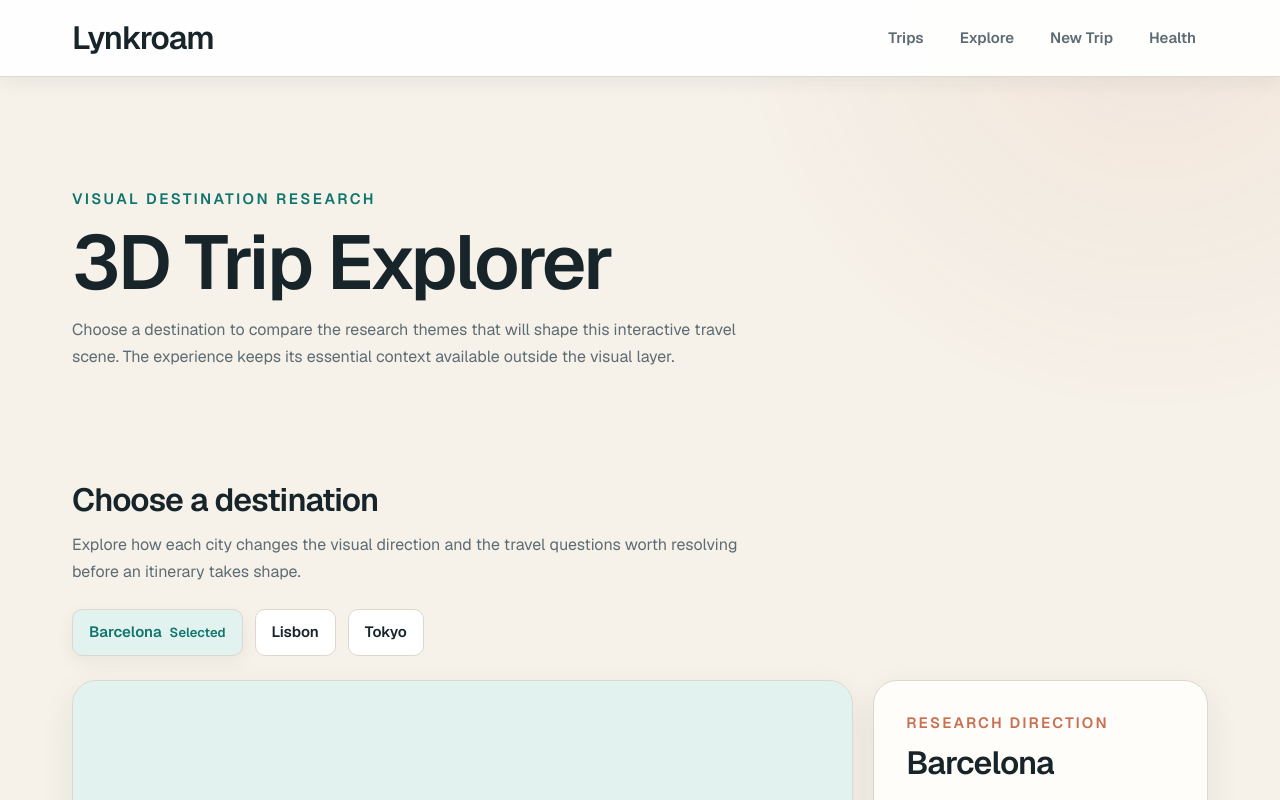
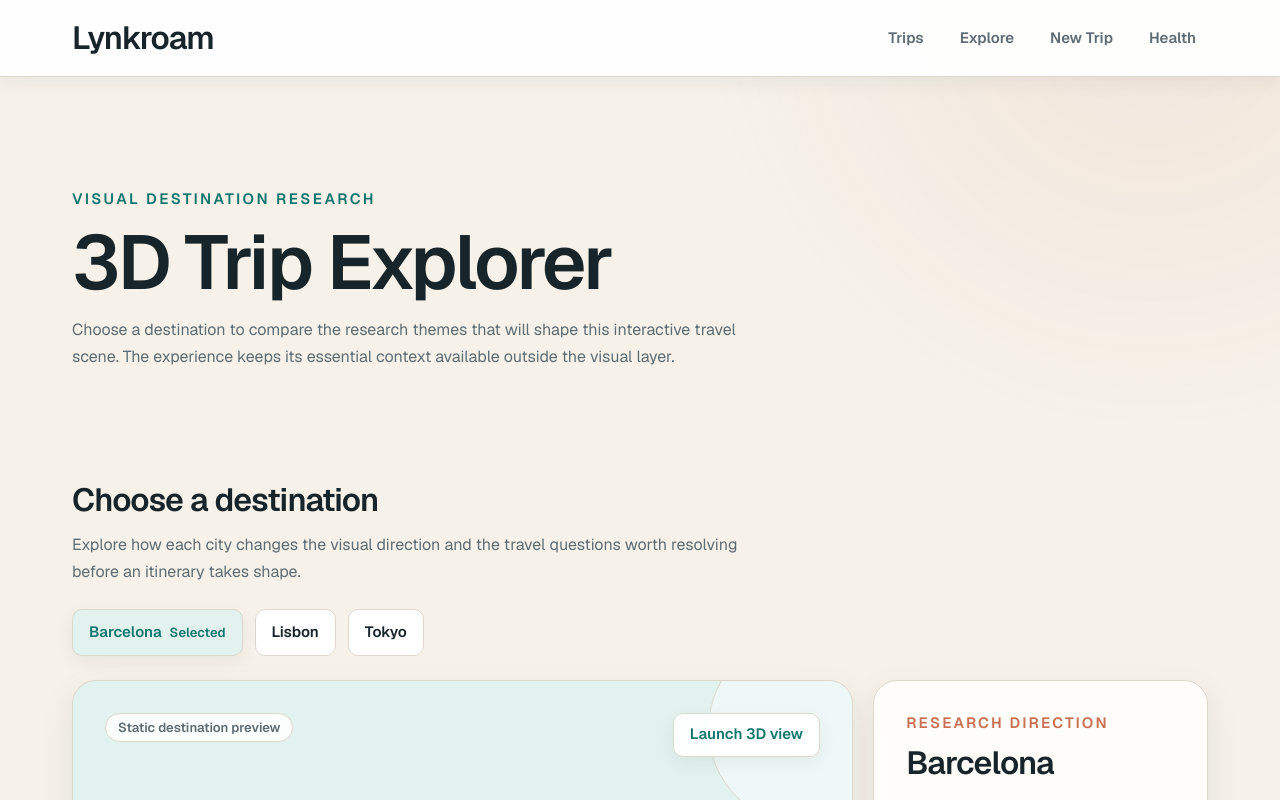
Before and after one commit to damiannogueira/lynkroam, a Next.js app: page /explore in a window 1280 px wide. Shown: the top 800 px of the page. Built offline with nearby package versions, Linux system fonts and the light colour scheme.

Commit message:
perf: defer 3D scene until user launch

```diff
--- a/src/components/trip-explorer.tsx
+++ b/src/components/trip-explorer.tsx
@@ -1,7 +1,7 @@
 "use client";
 
 import dynamic from "next/dynamic";
-import { useEffect, useState } from "react";
+import { useEffect, useState, type ReactNode } from "react";
 
 const destinations = [
   {
@@ -48,6 +48,7 @@ const destinations = [
 type Destination = (typeof destinations)[number];
 type RenderMode =
   | "checking"
+  | "ready"
   | "interactive"
   | "reduced-motion"
   | "save-data"
@@ -81,9 +82,11 @@ function supportsWebGL() {
 }
 
 function StaticDestinationPreview({
+  action,
   destination,
   label = "Static destination preview",
 }: {
+  action?: ReactNode;
   destination: Destination;
   label?: string;
 }) {
@@ -107,9 +110,12 @@ function StaticDestinationPreview({
       />
 
       <div className="relative flex h-full flex-col justify-between">
-        <span className="w-fit rounded-pill border border-border bg-surface/90 px-3 py-1 text-small font-semibold text-muted">
-          {label}
-        </span>
+        <div className="flex items-start justify-between gap-3">
+          <span className="w-fit rounded-pill border border-border bg-surface/90 px-3 py-1 text-small font-semibold text-muted">
+            {label}
+          </span>
+          {action}
+        </div>
 
         <div className="flex items-end justify-between gap-4">
           <div className="max-w-reading rounded-card border border-border bg-surface/90 p-4 shadow-elevated sm:p-5">
@@ -149,12 +155,20 @@ const TripExplorerScene = dynamic(
     ),
   {
     ssr: false,
-    loading: () => null,
+    loading: () => (
+      <p
+        className="absolute right-5 top-5 rounded-pill border border-border bg-surface/95 px-4 py-2 text-small font-semibold text-muted shadow-elevated"
+        role="status"
+      >
+        Loading 3D view…
+      </p>
+    ),
   },
 );
 
 const fallbackLabels: Record<Exclude<RenderMode, "interactive">, string> = {
-  checking: "Preparing interactive scene",
+  checking: "Static destination preview",
+  ready: "Static destination preview",
   "reduced-motion": "Static preview — reduced motion",
   "save-data": "Static preview — data saver",
   "no-webgl": "Static preview — 3D unavailable",
@@ -165,6 +179,7 @@ export function TripExplorer() {
     destinations[0],
   );
   const [renderMode, setRenderMode] = useState<RenderMode>("checking");
+  const [threeDRequested, setThreeDRequested] = useState(false);
 
   useEffect(() => {
     const reducedMotionQuery = window.matchMedia(
@@ -185,6 +200,11 @@ export function TripExplorer() {
         return;
       }
 
+      if (!threeDRequested) {
+        setRenderMode("ready");
+        return;
+      }
+
       webGLAvailable ??= supportsWebGL();
       setRenderMode(webGLAvailable ? "interactive" : "no-webgl");
     }
@@ -195,7 +215,12 @@ export function TripExplorer() {
     return () => {
       reducedMotionQuery.removeEventListener("change", resolveRenderMode);
     };
-  }, []);
+  }, [threeDRequested]);
+
+  function handleLaunchThreeD() {
+    setRenderMode("checking");
+    setThreeDRequested(true);
+  }
 
   return (
     <section className="space-y-6" aria-labelledby="trip-explorer-heading">
@@ -244,7 +269,7 @@ export function TripExplorer() {
             <div className="absolute inset-0" aria-hidden="true">
               <StaticDestinationPreview
                 destination={selectedDestination}
-                label="Preparing interactive scene"
+                label="Static destination preview"
               />
             </div>
             <div className="absolute inset-0">
@@ -253,6 +278,17 @@ export function TripExplorer() {
           </div>
         ) : (
           <StaticDestinationPreview
+            action={
+              renderMode === "ready" ? (
+                <button
+                  className="inline-flex min-h-11 shrink-0 items-center justify-center rounded-control border border-brand bg-surface/95 px-4 py-2 text-label font-semibold text-brand shadow-elevated transition-colors hover:bg-brand-soft"
+                  type="button"
+                  onClick={handleLaunchThreeD}
+                >
+                  Launch 3D view
+                </button>
+              ) : null
+            }
             destination={selectedDestination}
             label={fallbackLabels[renderMode]}
           />
```
Also changed, not shown: 2 other files (tests, documents, lock files or other folders).
